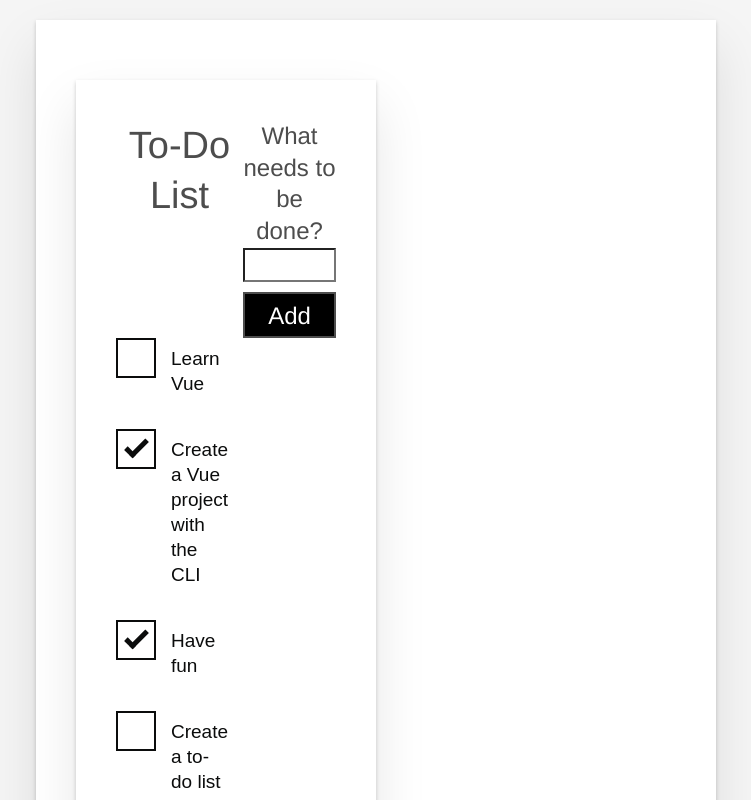
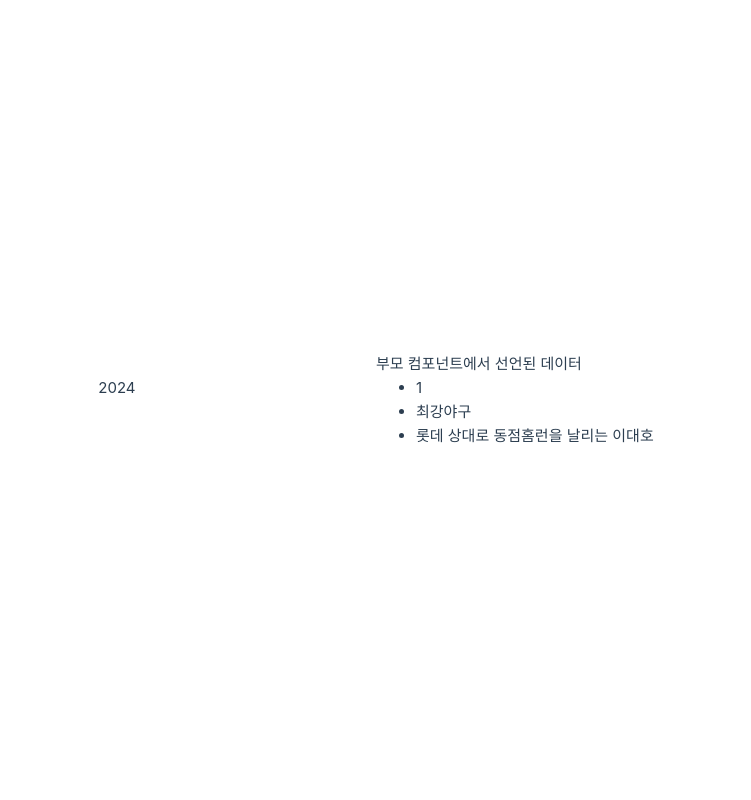
Before and after one commit to devmeeple/vue-in-action, a Vue app: page / in a window 1280 px wide. Shown: the top 800 px of the page, without its empty margins (264-1015 px from the left). Built offline with nearby package versions, Linux system fonts and the light colour scheme.

Commit message:
feat: Props 자식 컴포넌트에 전달하기

```diff
--- a/src/App.vue
+++ b/src/App.vue
@@ -1,171 +1,28 @@
 <template>
-  <div id="app">
-    <h1>To-Do List</h1>
-    <to-do-form @todo-added="addTodo"></to-do-form>
-    <ul aria-labelledby="list-summary" class="stack-large">
-      <li v-for="item in TodoItems" :key="item.id">
-        <to-do-item :label="item.label" :done="item.done" :id="item.id"></to-do-item>
-      </li>
-    </ul>
-  </div>
+  <div></div>
+  <ChildComponent :sendProps1="title" :sendProps2="year" :sendProps3="post" />
 </template>
 
 <script setup lang="ts">
-import ToDoItem from '@/components/ToDoItem.vue';
-import { nanoid } from 'nanoid';
-import ToDoForm from '@/components/ToDoForm.vue';
-import { ref } from 'vue';
+import ChildComponent from '@/components/ChildComponent.vue';
+import { reactive, ref } from 'vue';
 
-const TodoItems = ref([
-  { id: 'todo-' + nanoid(), label: 'Learn Vue', done: false },
-  {
-    id: 'todo-' + nanoid(),
-    label: 'Create a Vue project with the CLI',
-    done: true,
-  },
-  { id: 'todo-' + nanoid(), label: 'Have fun', done: true },
-  {
-    id: 'todo-' + nanoid(),
-    label: 'Create a to-do list',
-    done: false,
-  },
-]);
+export interface Post {
+  id: number;
+  title: string;
+  description: string;
+}
 
-const addTodo = (toDoLabel: string) => {
-  TodoItems.value.push({ id: 'todo-' + nanoid(), label: toDoLabel, done: false });
-};
+// props 전달할 데이터 정의
+const title = ref<string>('부모 컴포넌트에서 선언된 데이터');
+const year = ref<number>(2024);
+
+// 객체는 reactive 권장
+const post = reactive<Post>({
+  id: 1,
+  title: '최강야구',
+  description: '롯데 상대로 동점홈런을 날리는 이대호',
+});
 </script>
 
-<style>
-/* Global styles */
-.btn {
-  padding: 0.8rem 1rem 0.7rem;
-  border: 0.2rem solid #4d4d4d;
-  cursor: pointer;
-  text-transform: capitalize;
-}
-
-.btn__danger {
-  color: #fff;
-  background-color: #ca3c3c;
-  border-color: #bd2130;
-}
-
-.btn__filter {
-  border-color: lightgrey;
-}
-
-.btn__danger:focus {
-  outline-color: #c82333;
-}
-
-.btn__primary {
-  color: #fff;
-  background-color: #000;
-}
-
-.btn-group {
-  display: flex;
-  justify-content: space-between;
-}
-
-.btn-group > * {
-  flex: 1 1 auto;
-}
-
-.btn-group > * + * {
-  margin-left: 0.8rem;
-}
-
-.label-wrapper {
-  margin: 0;
-  flex: 0 0 100%;
-  text-align: center;
-}
-
-[class*='__lg'] {
-  display: inline-block;
-  width: 100%;
-  font-size: 1.9rem;
-}
-
-[class*='__lg']:not(:last-child) {
-  margin-bottom: 1rem;
-}
-
-@media screen and (min-width: 620px) {
-  [class*='__lg'] {
-    font-size: 2.4rem;
-  }
-}
-
-.visually-hidden {
-  position: absolute;
-  height: 1px;
-  width: 1px;
-  overflow: hidden;
-  clip: rect(1px 1px 1px 1px);
-  clip: rect(1px, 1px, 1px, 1px);
-  clip-path: rect(1px, 1px, 1px, 1px);
-  white-space: nowrap;
-}
-
-[class*='stack'] > * {
-  margin-top: 0;
-  margin-bottom: 0;
-}
-
-.stack-small > * + * {
-  margin-top: 1.25rem;
-}
-
-.stack-large > * + * {
-  margin-top: 2.5rem;
-}
-
-@media screen and (min-width: 550px) {
-  .stack-small > * + * {
-    margin-top: 1.4rem;
-  }
-
-  .stack-large > * + * {
-    margin-top: 2.8rem;
-  }
-}
-
-/* End global styles */
-#app {
-  background: #fff;
-  margin: 2rem 0 4rem 0;
-  padding: 1rem;
-  padding-top: 0;
-  position: relative;
-  box-shadow:
-    0 2px 4px 0 rgb(0 0 0 / 20%),
-    0 2.5rem 5rem 0 rgb(0 0 0 / 10%);
-}
-
-@media screen and (min-width: 550px) {
-  #app {
-    padding: 4rem;
-  }
-}
-
-#app > * {
-  max-width: 50rem;
-  margin-left: auto;
-  margin-right: auto;
-}
-
-#app > form {
-  max-width: 100%;
-}
-
-#app h1 {
-  display: block;
-  min-width: 100%;
-  width: 100%;
-  text-align: center;
-  margin: 0 0 1rem;
-}
-</style>
+<style scoped></style>
--- /dev/null
+++ b/src/components/ChildComponent.vue
@@ -0,0 +1,30 @@
+<template>
+  <div>{{ sendProps1 }}</div>
+  <div>{{ sendProps2 }}</div>
+  <ul>
+    <li>{{ sendProps3.id }}</li>
+    <li>{{ sendProps3.title }}</li>
+    <li>{{ sendProps3.description }}</li>
+  </ul>
+</template>
+
+<script setup lang="ts">
+import type { Post } from '@/App.vue';
+import { toRefs } from 'vue';
+
+// 1. Composition API
+// 1-1. Props 받은 데이터 타입을 지정한다.
+
+interface Props {
+  sendProps1: String;
+  sendProps2: Number;
+  sendProps3: Post;
+}
+
+// defineProps 내장함수 사용
+// toRefs: 전달 받은 데이터를 템플릿에서 호출해서 사용한다.
+const props = defineProps<Props>();
+const { sendProps1, sendProps2, sendProps3 } = toRefs(props);
+</script>
+
+<style scoped></style>
--- a/src/main.ts
+++ b/src/main.ts
@@ -1,5 +1,4 @@
 import './assets/main.css';
-import './assets/reset.css';
 
 import { createApp } from 'vue';
 import App from './App.vue';
```
